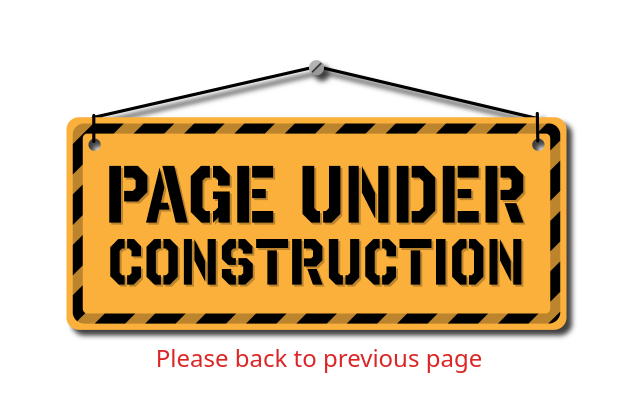
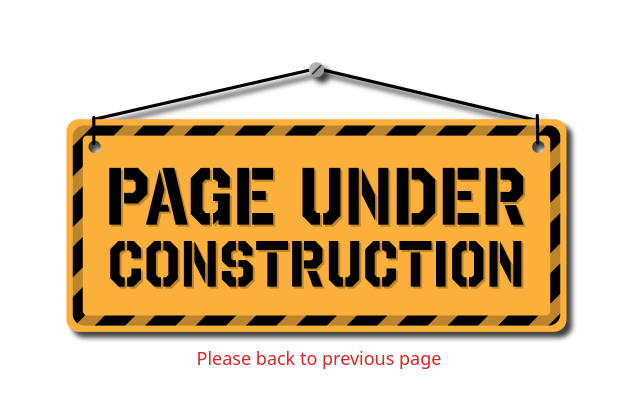
Before and after one commit to techhub-bd/under-construction, a plain HTML site: page index.html in a window 1280 px wide. Shown: the part 185-596 px from the top of the page, without its empty margins (321-961 px from the left). Drawn offline with nearby package versions, Linux system fonts and the light colour scheme.

Commit message:
Update index.html

```diff
--- a/index.html
+++ b/index.html
@@ -13,7 +13,7 @@
       <div class="flex justify-center">
         <img src="./asset/UnderConstruction1.png" class="w-1/2" alt="" />
       </div>
-      <h1 class="lg:text-2xl text-lg text-red-600 font-medium">
+      <h1 class="text-lg text-red-600 font-medium">
         Please back to previous page
       </h1>
     </div>
```
